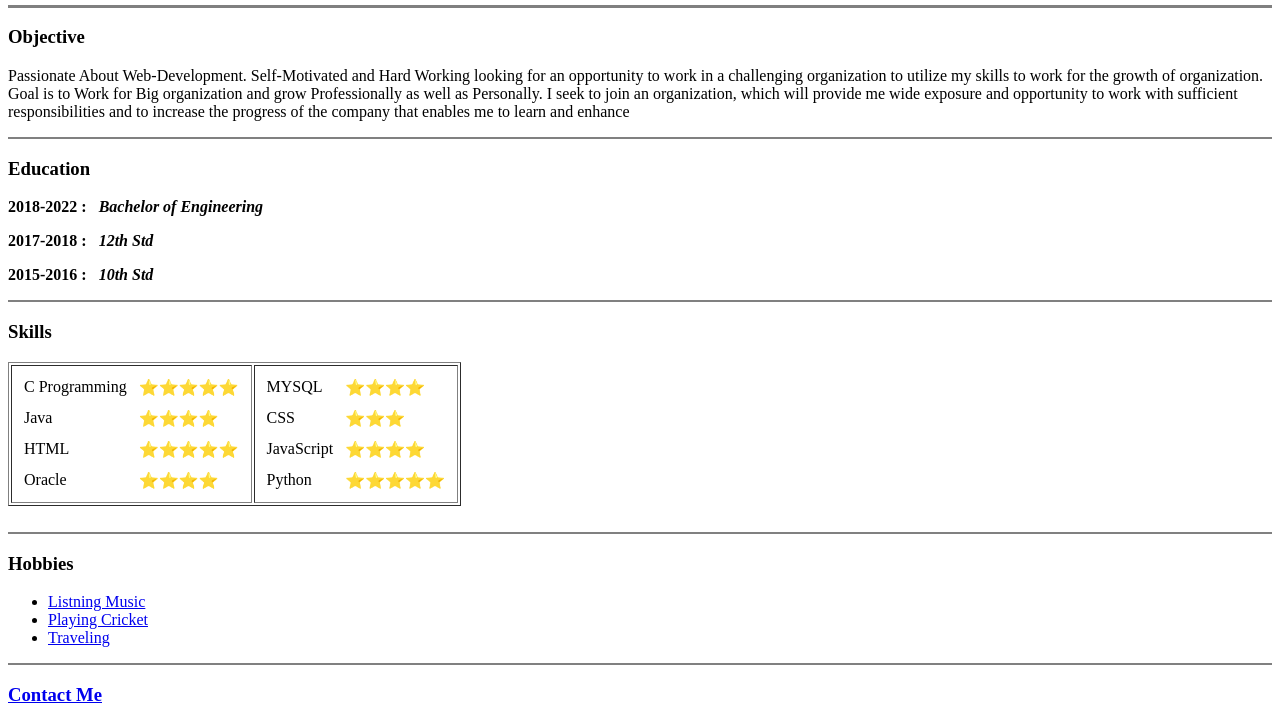
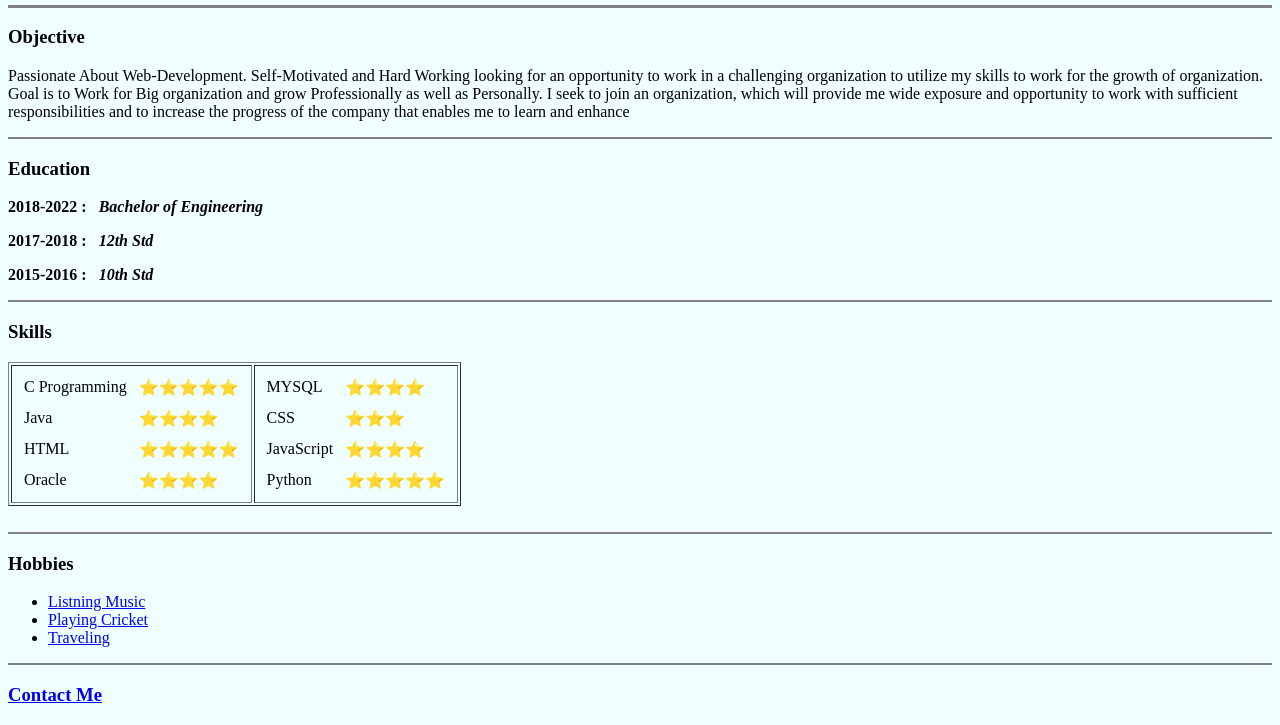
Before and after one commit to Swapnil4168/CV-using-only-HTML, a plain HTML site: page index.html in a window 1280 px wide. Shown: the part 276-1001 px from the top of the page. Drawn offline with Linux system fonts and the light colour scheme.

Commit message:
Update index.html

```diff
--- a/index.html
+++ b/index.html
@@ -6,7 +6,7 @@
   <title>Swapnil's Personal Website</title>
 </head>
 
-<body>
+<body style="background-color: azure;">
 
   <table cellspacing="20">
     <tr>
```
